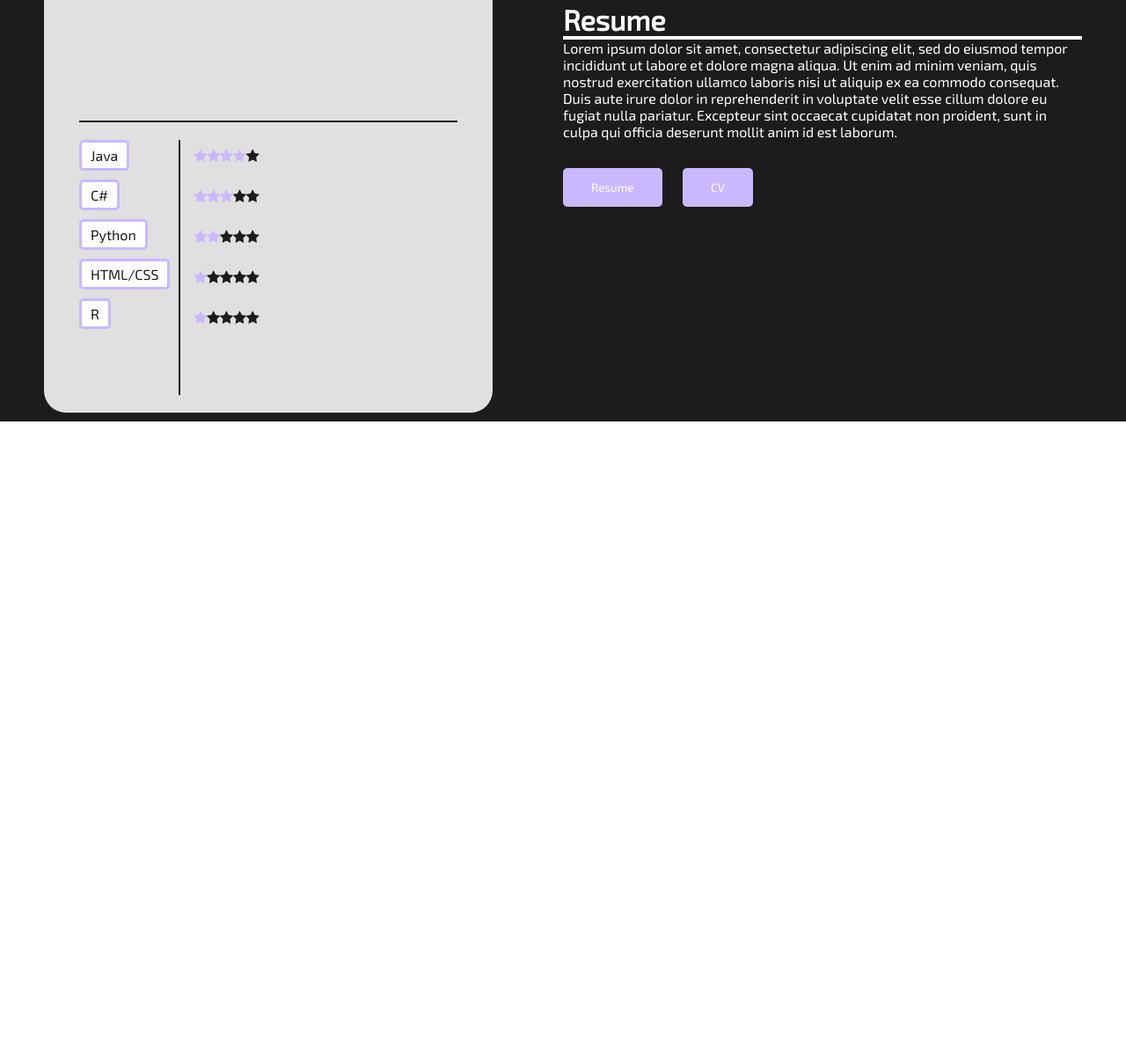
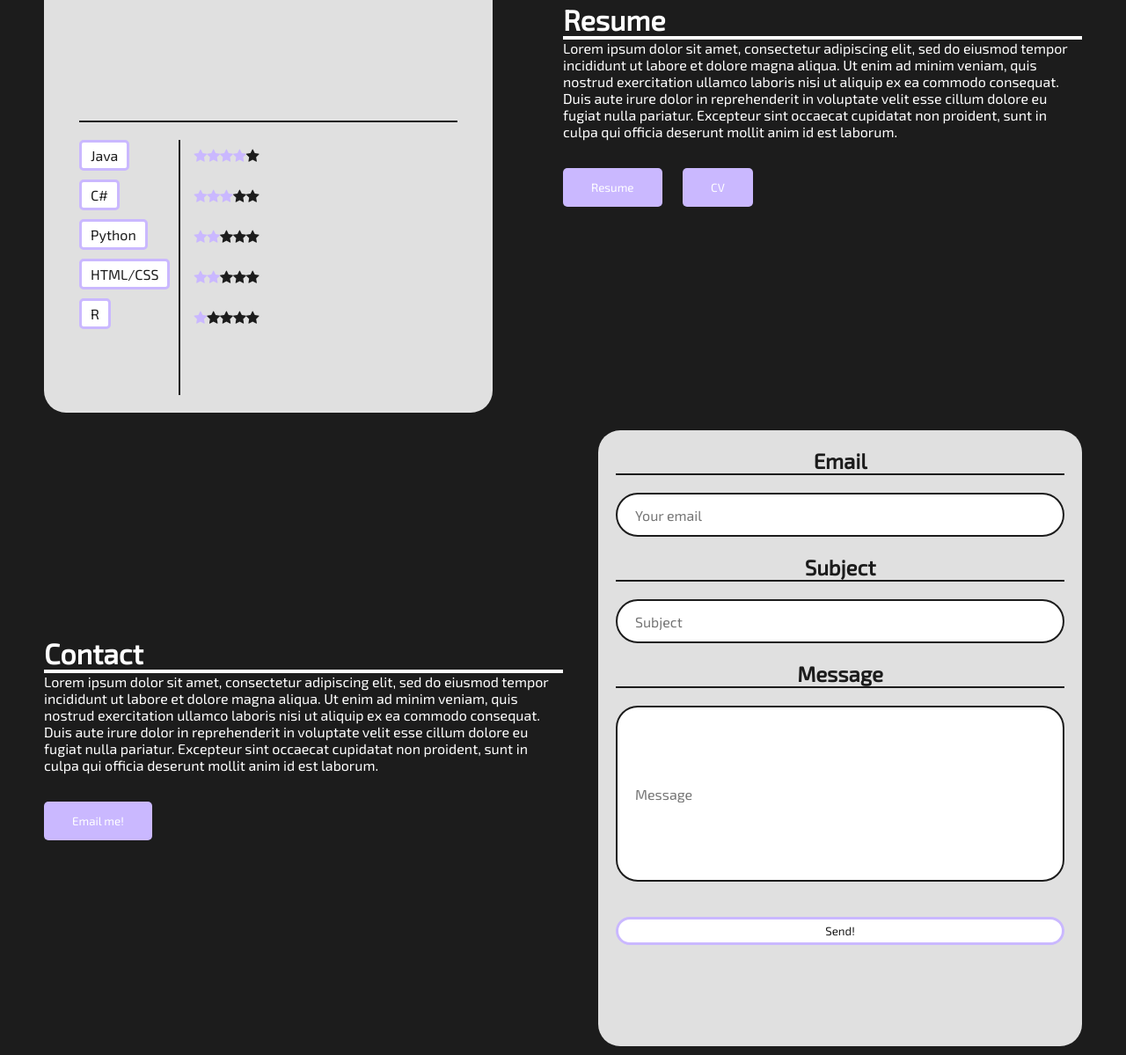
Before and after one commit to stablada/stablada.github.io, a plain HTML site: page src/html/index.html in a window 1280 px wide. Shown: the part 2501-3700 px from the top of the page at 88% size. Before the commit the page ends 3010 px from the top, so only its background shows below. Drawn offline with Linux system fonts and the light colour scheme.

Commit message:
Layout for Contact Section created

```diff
--- a/src/css/index.css
+++ b/src/css/index.css
@@ -444,7 +444,7 @@
     margin-bottom: 10px;
     font-size: 3rem;
     color: #1c1c1c;
-    text-decoration: underline solid 4px #1c1c1c;
+    border-bottom: 2px solid #1c1c1c;
 }
 
 .skillList {
@@ -565,7 +565,125 @@
 }
 
 /* Contact */
+#Contact {
+    background-color: #1c1c1c;
+}
+
+.contactContainer {
+    display: grid;
+    grid-template-columns: 1fr 1fr;
+    align-items: center;
+    justify-self: center;
+    margin: 0 auto;
+    height: 90vh;
+    background-color: #1c1c1c;
+    z-index: 1;
+    width: 100%;
+    max-width: 1300px;
+    padding: 0 50px;
+}
+
+.contactContent h1 {
+    color: white;
+    border-bottom: 4px solid white;
+}
+
+.contactContent p {
+    color: white;
+}
+
+.contactBtn {
+    background-color: #cab8ff;
+    padding: 14px 32px;
+    border: none;
+    border-radius: 5px;
+    margin-top: 2rem;
+    cursor: pointer;
+    position: relative;
+    transition: all 0.35s;
+    outline: none;
+    top: 0;
+    left: 0;
+}
+
+.contactBtn:hover {
+    transform: translate(-5px, -5px);
+    opacity: 60%;
+}
 
 
+.contactBtn a {
+    position: relative;
+    z-index: 2;
+    color: white;
+    text-decoration: none;
+}
 
+.contactForm {
+    margin-left: 40px;
+    background-color: #e0e0e0;
+    border-radius: 25px;
+    height: 700px;
+}
+
+.form {
+    display: flex;
+    flex-direction: column;
+    padding: 20px;
+    text-align: center;
+}
+
+.form h2 {
+    color: #1c1c1c;
+    border-bottom: 2px solid #1c1c1c;
+    margin-bottom: 20px;
+}
+
+input[type=email] {
+    border: 2px solid #1c1c1c;
+    border-radius: 25px;
+    width: auto;
+    height: 50px;
+    padding-left: 20px;
+    font-size: 1rem;
+    margin-bottom: 20px;
+}
+
+input[type=text] {
+    border: 2px solid #1c1c1c;
+    border-radius: 25px;
+    width: auto;
+    height: 50px;
+    padding-left: 20px;
+    font-size: 1rem;
+    margin-bottom: 20px;
+}
+
+#Message {
+    border: 2px solid #1c1c1c;
+    border-radius: 25px;
+    width: auto;
+    height: 200px;
+    padding-left: 20px;
+    font-size: 1rem;
+    margin-bottom: 20px;
+}
+
+input[type=submit] {
+    margin-top: 20px;
+    display: inline-block;
+    color: #1c1c1c;
+    background-color: white;
+    padding: 5px 10px;
+    border: 3px solid #cab8ff;
+    border-radius: 25px;
+}
+input[type=submit]:hover {
+    animation-name: btnHvr;
+    animation-duration: 0.5s;
+
+    background-color: #cab8ff;
+    color: white;
+    border: 3px solid white;
+}
 /* Footer */
--- a/src/html/index.html
+++ b/src/html/index.html
@@ -66,7 +66,6 @@
             </ul>
         </div>
     </nav>
-
     <!-- About Me -->
     <div id="About">
         <div class="aboutContainer">
@@ -82,7 +81,6 @@
             </div>
         </div>
     </div>
-
     <!-- Devlog -->
     <div id="Devlog">
         <div class="devlogContainer">
@@ -161,7 +159,7 @@
                         <!--HTML/CSS-->
                         <li class="placement">
                             <span class="fa fa-star checked"></span>
-                            <span class="fa fa-star"></span>
+                            <span class="fa fa-star checked"></span>
                             <span class="fa fa-star"></span>
                             <span class="fa fa-star"></span>
                             <span class="fa fa-star"></span>
@@ -187,9 +185,31 @@
         </div>
     </div>
     <!-- Contact -->
-
+    <div id="Contact">
+        <div class="contactContainer">
+            <div class="contactContent">
+                <h1>Contact</h1>
+                <p>Lorem ipsum dolor sit amet, consectetur adipiscing elit, sed do eiusmod tempor incididunt ut labore et dolore magna aliqua. Ut enim ad minim veniam, quis nostrud exercitation ullamco laboris nisi ut aliquip ex ea commodo consequat. Duis aute irure dolor in reprehenderit in voluptate velit esse cillum dolore eu fugiat nulla pariatur. Excepteur sint occaecat cupidatat non proident, sunt in culpa qui officia deserunt mollit anim id est laborum.</p>
+                <button class="contactBtn"><a href="mailto:stablada67@gmail.com">Email me!</a></button>
+            </div>
+            <div class="contactForm">
+                <!--Contact Form-->
+                <form class="form" action="mailto:stablada67@gmail.com" method="post" enctype="text/plain">
+                    <h2>Email</h2>
+                    <input type="email" name="Email" placeholder="Your email">
+                    <h2>Subject</h2>
+                    <input type="text" name="Subject" placeholder="Subject">
+                    <h2>Message</h2>
+                    <input id="Message" type="text" name="Message" placeholder="Message">
+                    <input type="submit" value="Send!">
+                </form>
+            </div>
+        </div>
+    </div>
     <!-- Footer -->
-
+    <footer>
+        <!--Footer!-->
+    </footer>
 </body>
 <script src="../js/index.js"></script>
 </html>
```
Lines whose indentation alone changed are shown as unchanged.
